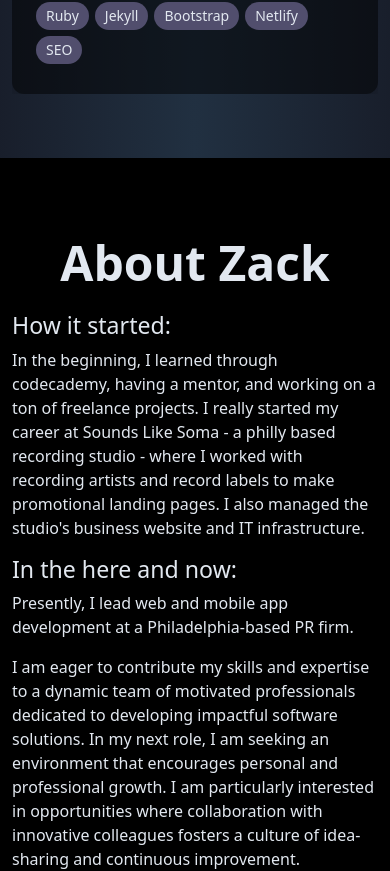
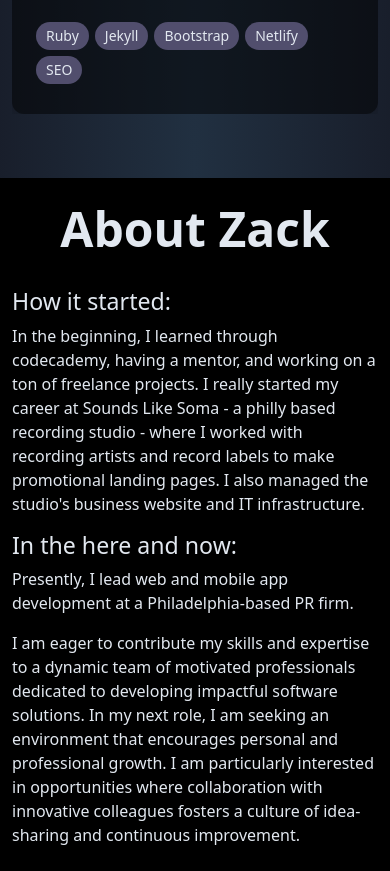
Before and after one commit to zackhanni/zachary.works, a Next.js app: page / in a window 390 px wide. Shown: the part 6257-7128 px from the top of the page. Built offline with nearby package versions, Linux system fonts and the light colour scheme.

Commit message:
increased section title height

```diff
--- a/app/components/About.tsx
+++ b/app/components/About.tsx
@@ -39,10 +39,10 @@ export default function About() {
   return (
     <section
       id="about"
-      className="bg-black text-slate-200 flex justify-center py-16 w-full"
+      className="bg-black text-slate-200 flex justify-center pb-16 w-full"
     >
       <div className="container flex flex-col items-center justify-center">
-        <div className="w-full flex items-center justify-center z-10 sticky top-0 backdrop-blur h-[90px]">
+        <div className="w-full flex items-center justify-center z-10 sticky top-0 backdrop-blur h-[110px]">
           <h2 className="text-5xl font-bold  text-slate-200">About Zack</h2>
         </div>
         <div className="row">
--- a/app/components/Projects.tsx
+++ b/app/components/Projects.tsx
@@ -20,7 +20,7 @@ export default function Projects() {
       className="radial-gradient flex flex-col justify-center items-center pb-16"
     >
       <div className="container">
-        <div className="w-full flex items-center justify-center z-10 sticky top-0 backdrop-blur h-[90px]">
+        <div className="w-full flex items-center justify-center z-10 sticky top-0 backdrop-blur h-[110px]">
           <h2 className="text-5xl font-bold  text-slate-200 ">Projects</h2>
         </div>
 
--- a/app/components/ZackFloatingCard.tsx
+++ b/app/components/ZackFloatingCard.tsx
@@ -16,7 +16,7 @@ export default function ZackFLoatingCard() {
   return (
     <Tilt
       options={tiltOptions}
-      className="col-3 hidden d-lg-block text-[#238493] bg-white rounded-lg sticky top-24 h-fit z-10 min-h-[350px]"
+      className="col-3 hidden d-lg-block text-[#238493] bg-white rounded-lg sticky top-[110px] h-fit z-10 min-h-[350px]"
     >
       <div className="flex flex-col justify-start py-4 px-2 w-fit bg-white/80 rounded-lg">
         <h2 className="text-3xl font-bold">Zack Hanni</h2>
```
